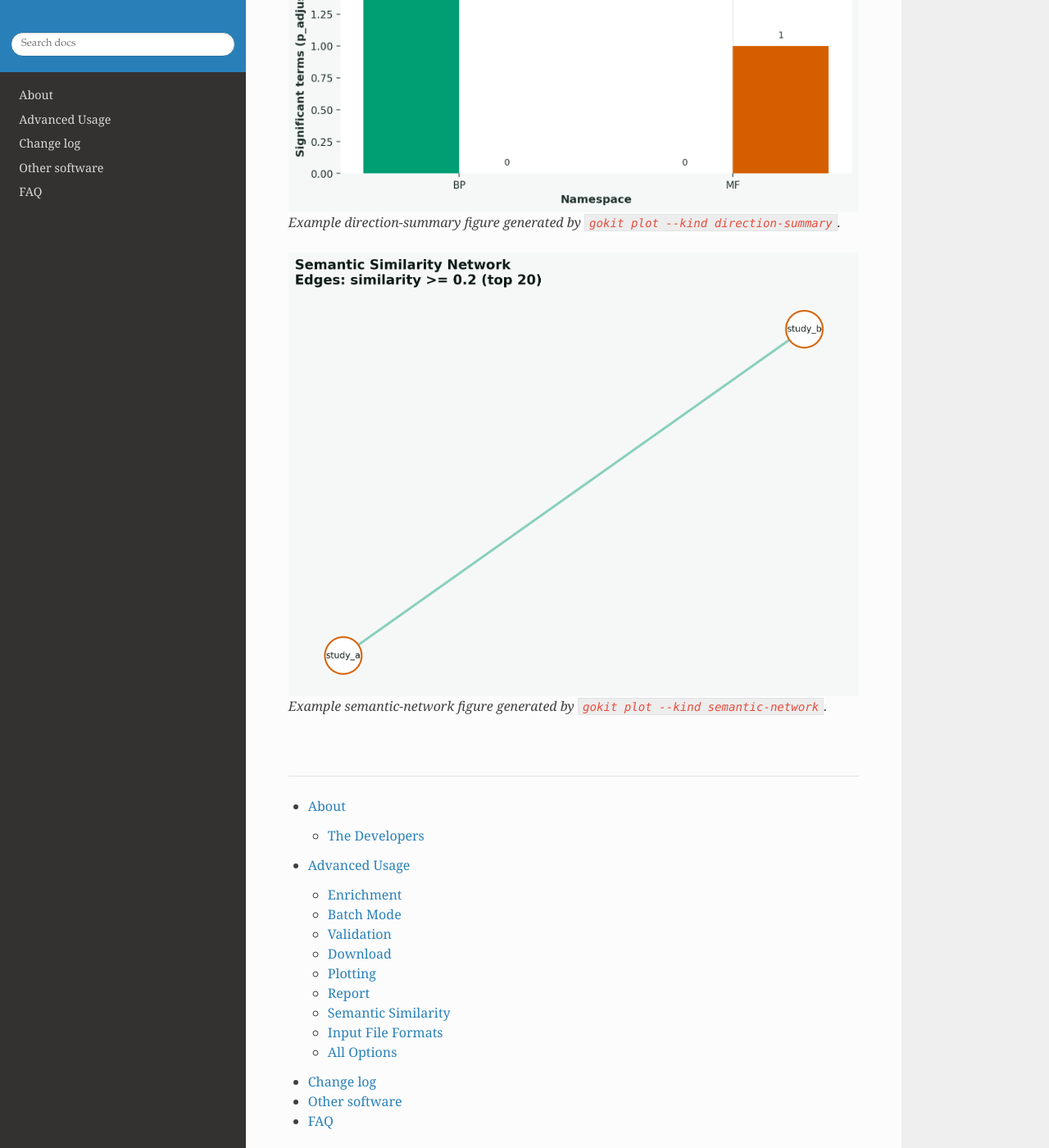
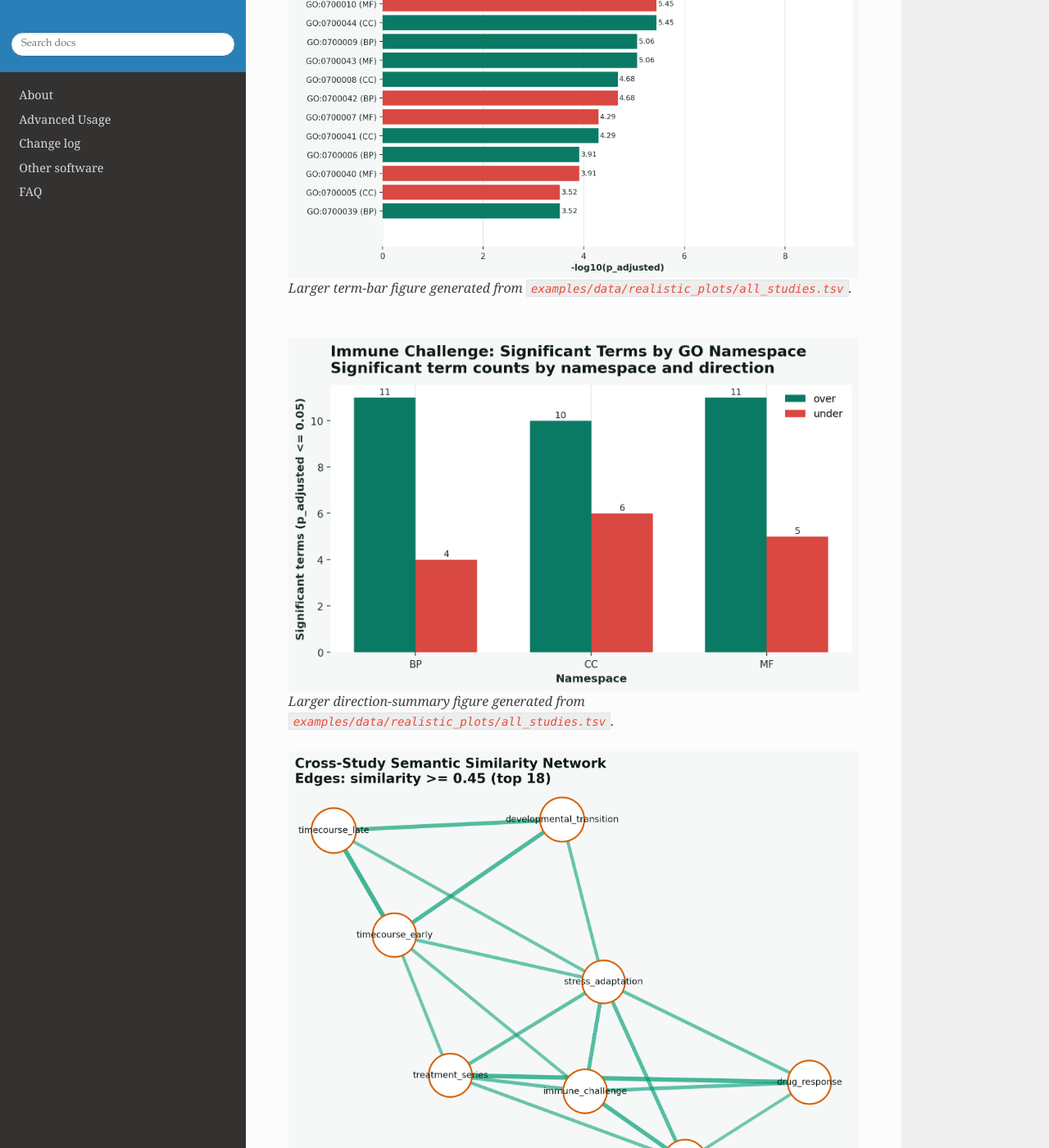
Before and after one commit to JLSteenwyk/gokit, a Sphinx documentation site: the page built from docs/index.rst, in a window 1280 px wide and 1400 px high, scrolled down 2512 px. Shown: the whole window at 82% size. Built offline with Sphinx 7.4.7 and the Read the Docs theme 3.1.0, drawn with Linux system fonts in a browser that asks for light colours; some of the changed text lies outside the part shown.

Commit message:
docs: showcase realistic plotting examples and assets

```diff
--- a/docs/index.rst
+++ b/docs/index.rst
@@ -92,23 +92,23 @@ To use gokit, execute the following command:
 
 **3) Example generated figures**
 
-.. figure:: ../_static/img/figures/study_a_term_bar.png
+.. figure:: ../_static/img/figures/realistic_term_bar.png
    :width: 100%
    :alt: Example term bar figure generated by gokit
 
-   Example term-bar figure generated by ``gokit plot --kind term-bar``.
+   Larger term-bar figure generated from ``examples/data/realistic_plots/all_studies.tsv``.
 
-.. figure:: ../_static/img/figures/study_a_direction_summary.png
+.. figure:: ../_static/img/figures/realistic_direction_summary.png
    :width: 100%
    :alt: Example directional summary figure generated by gokit
 
-   Example direction-summary figure generated by ``gokit plot --kind direction-summary``.
+   Larger direction-summary figure generated from ``examples/data/realistic_plots/all_studies.tsv``.
 
-.. figure:: ../_static/img/figures/semantic_network.png
+.. figure:: ../_static/img/figures/realistic_semantic_network.png
    :width: 100%
    :alt: Example semantic network figure generated by gokit
 
-   Example semantic-network figure generated by ``gokit plot --kind semantic-network``.
+   Larger semantic-network figure generated from ``examples/data/realistic_plots/semantic_similarity.tsv``.
 
 |
 
```
Also changed, not shown: README.md (+9 -6 lines), docs/advanced/index.rst (+6 -6 lines), docs/_static/img/figures/realistic_direction_summary.png (added), docs/_static/img/figures/realistic_semantic_network.png (added), docs/_static/img/figures/realistic_term_bar.png (added), examples/figures/realistic_direction_summary.png (added), examples/figures/realistic_semantic_network.png (added), examples/figures/realistic_term_bar.png (added), 2 other files.
